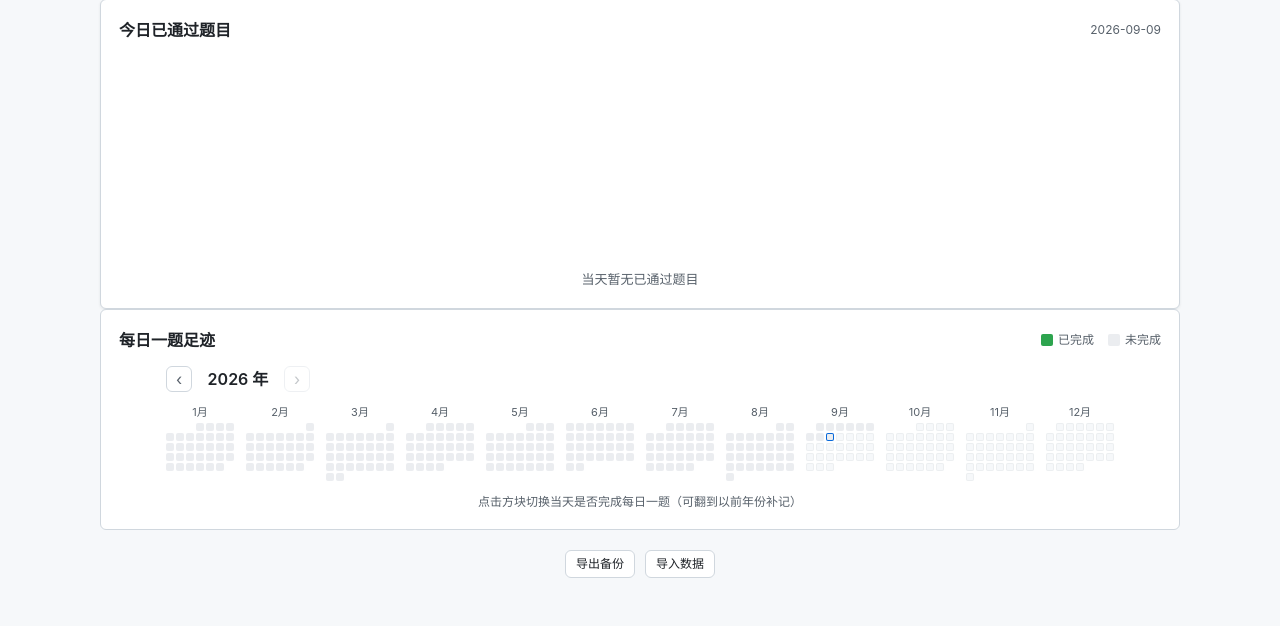
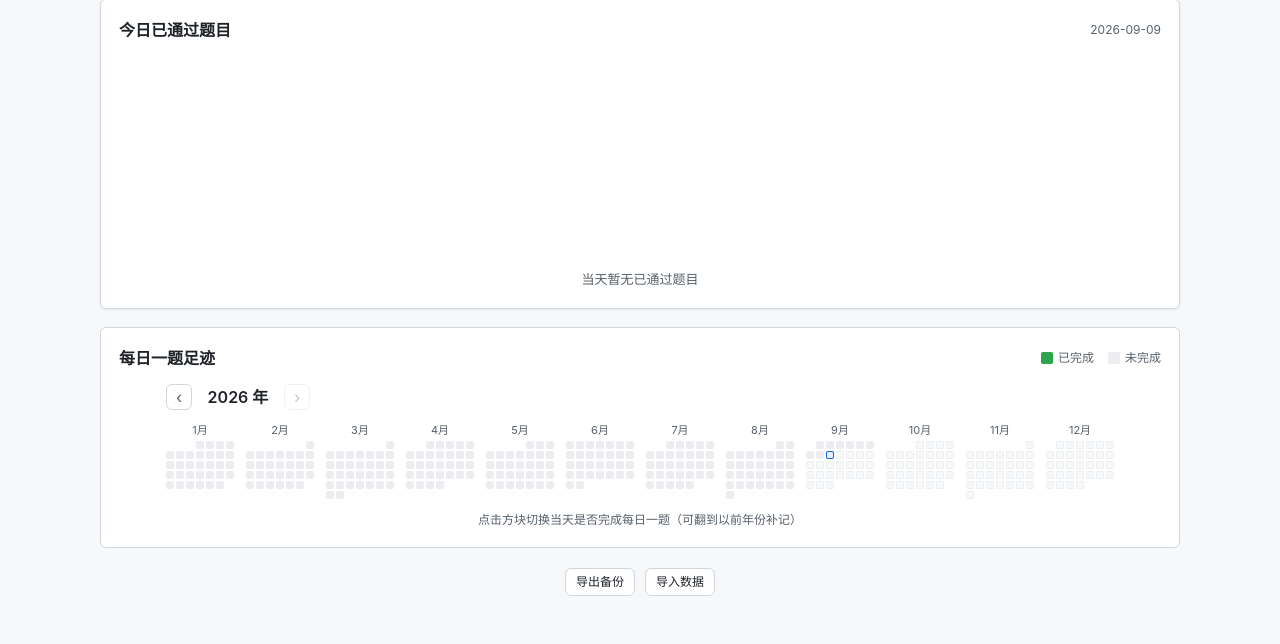
Before and after one commit to WithRain0119/CodeAgenda, a Flask app: page / in a window 1280 px wide. Shown: the part 537-1181 px from the top of the page. Before the commit the page ends 1115 px from the top, so only its background shows below. Run offline with Flask 3, Linux system fonts and the light colour scheme; data that the repository does not hold is empty.

Commit message:
widden room between "今日已通过题目" and "每日一题足迹"
加宽了两个区域之间的距离

```diff
--- a/static/style.css
+++ b/static/style.css
@@ -130,7 +130,7 @@ h1.page-title {
 
 .heatmap-card + .heatmap-card { margin-top: 18px; }
 .passed-card {
-  margin-top: 18px;
+  margin: 18px 0;
   min-height: 220px;
   box-shadow: 0 1px 3px rgba(31, 35, 40, 0.08);
 }
--- a/templates/index.html
+++ b/templates/index.html
@@ -4,7 +4,7 @@
   <meta charset="utf-8">
   <meta name="viewport" content="width=device-width, initial-scale=1">
   <title>牛客刷题日程</title>
-  <link rel="stylesheet" href="/static/style.css?v=20260909-delete-button-v4">
+  <link rel="stylesheet" href="/static/style.css?v=20260909-section-spacing-v5">
 </head>
 <body>
   <div class="page">
```
